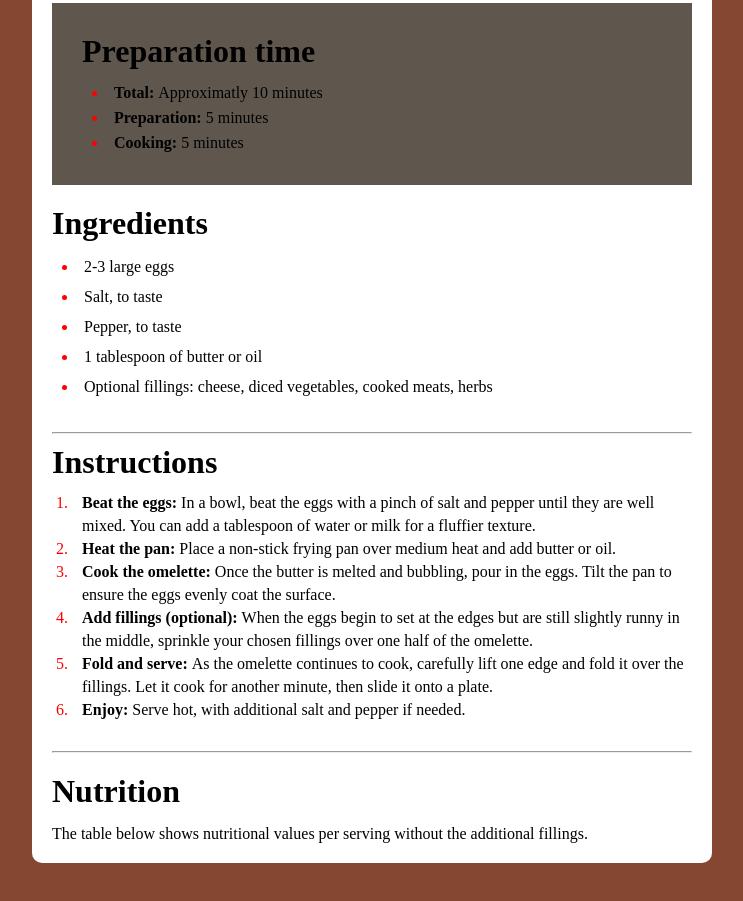
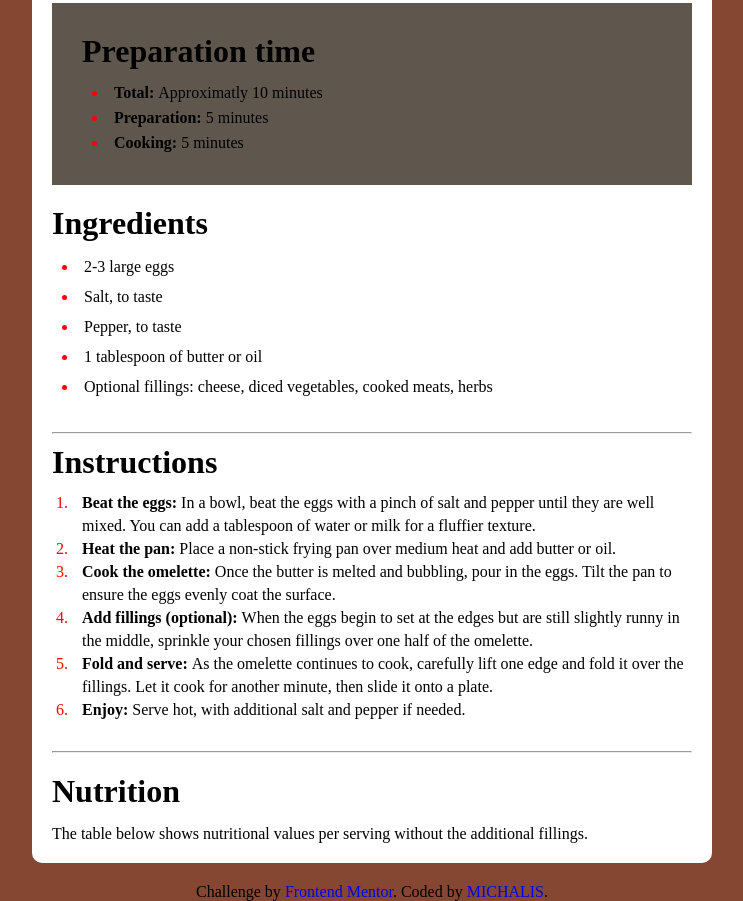
Before and after one commit to ikechukwu03/recipe-page-main, a plain HTML site: page index.html in a window 1280 px wide. Shown: the part 496-1397 px from the top of the page, without its empty margins (268-1011 px from the left). Before the commit the page ends 1359 px from the top, so only its background shows below. Drawn offline with Linux system fonts and the light colour scheme.

Commit message:
added footer

```diff
--- a/index.html
+++ b/index.html
@@ -56,4 +56,8 @@
 
 
   </div>
+  <footer>
+    Challenge by <a href="https://www.frontendmentor.io?ref=challenge" target="_blank">Frontend Mentor</a>.
+    Coded by <a href="#">MICHALIS</a>.
+  </footer>
 </body>
--- a/style.css
+++ b/style.css
@@ -103,3 +103,14 @@ li::marker{
 .nutrition h1{
   margin-bottom: 15px;
 }
+
+
+
+
+footer{
+  margin-top: 20px;
+  text-align: center;
+}
+footer a{
+  text-decoration: none;
+}
```
